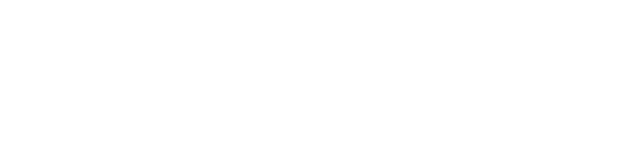
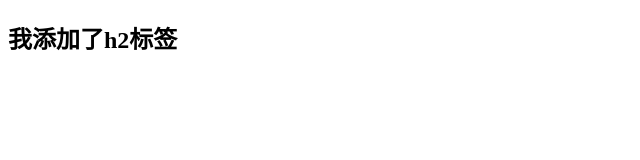
Before and after one commit to Lambert520/demo, a plain HTML site: page 2.html in a window 1280 px wide. Shown: the whole page, without its empty margins (0-640 px from the left). Drawn offline with Linux system fonts and the light colour scheme.

Commit message:
给2.html添加了h2标签

```diff
--- a/2.html
+++ b/2.html
@@ -7,6 +7,6 @@
     <title>第二个页面</title>
 </head>
 <body>
-
+    <h2>我添加了h2标签</h2>
 </body>
 </html>
```
